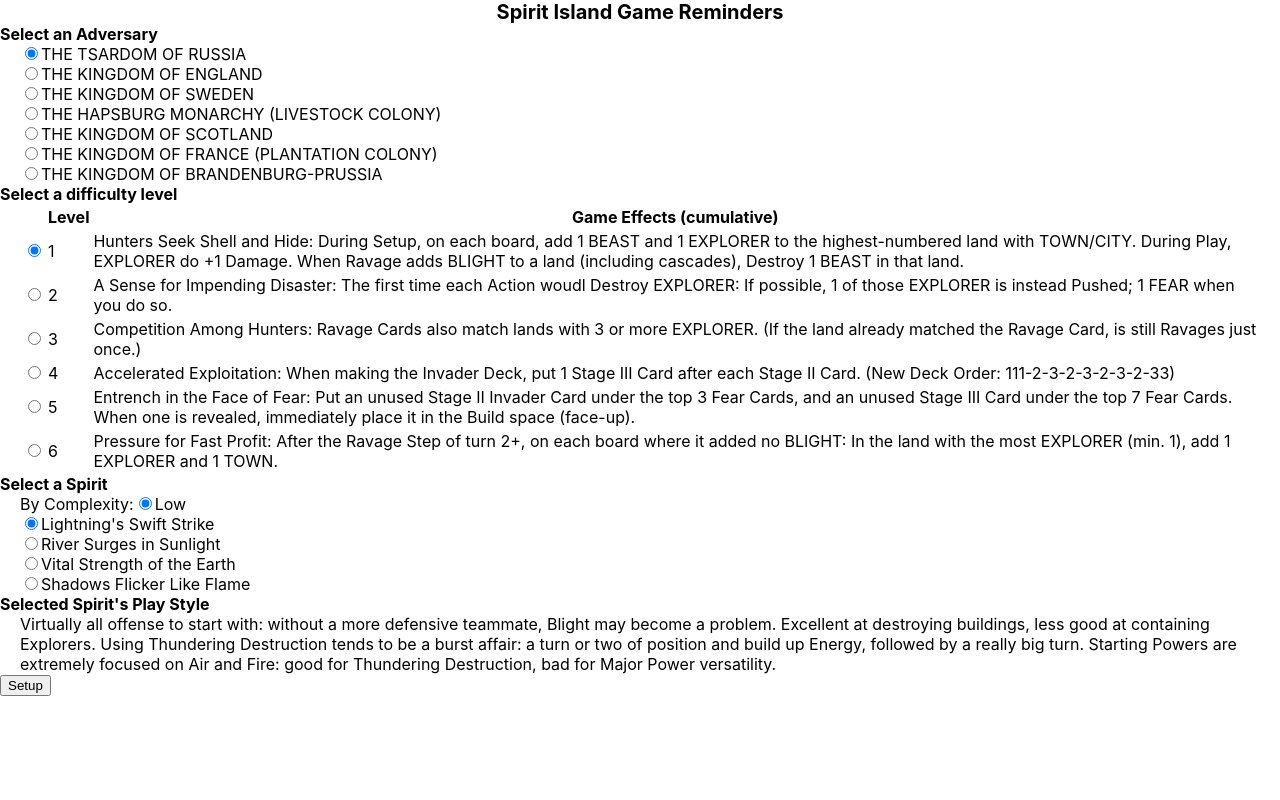
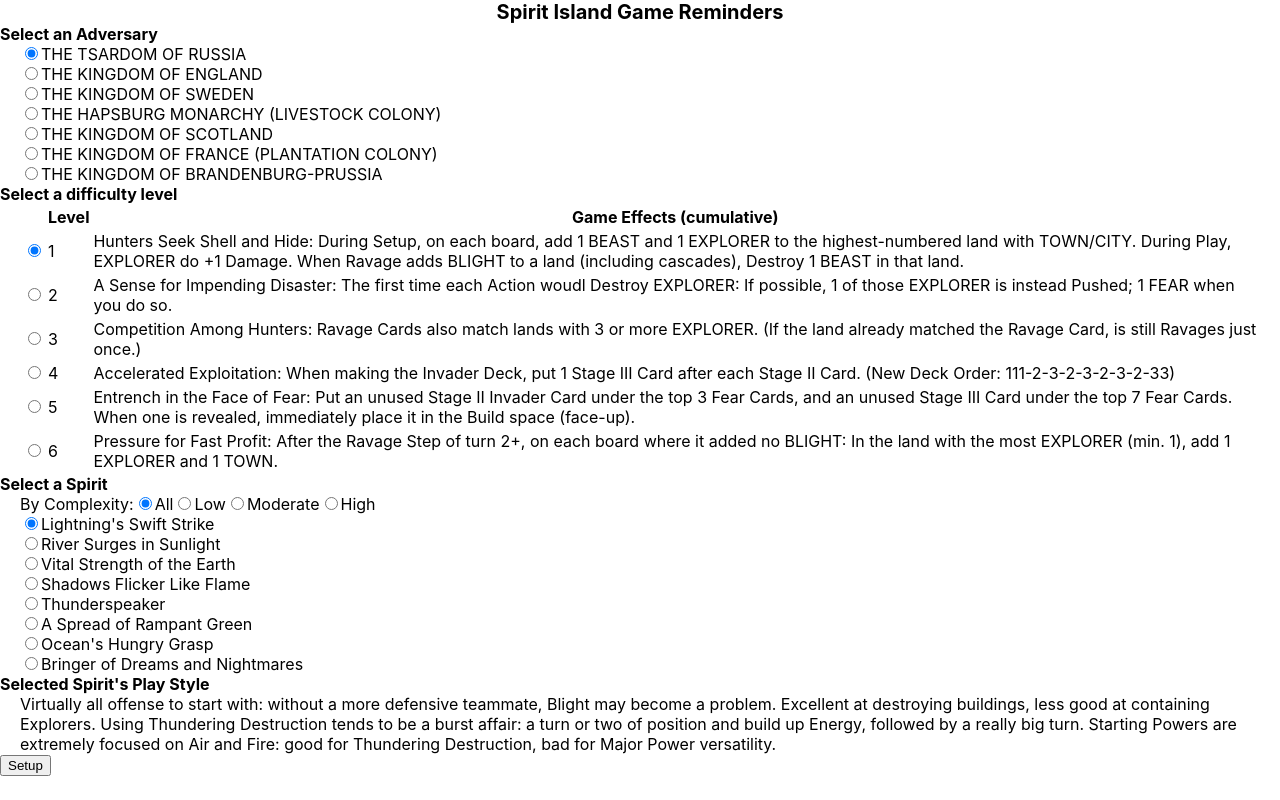
Before and after one commit to khapeterk/SpiritIslandAdversaryReminder, a React (Create React App) app: page / in a window 1280 px wide. Built offline with nearby package versions, Linux system fonts and the light colour scheme.

Commit message:
select spirit complexity fixes

```diff
--- a/src/HomePage.js
+++ b/src/HomePage.js
@@ -1,15 +1,20 @@
+import { useState } from 'react';
 import data from './data';
 import { boldText, RadioButton, pageHeader } from './Reusable';
-import { getSpiritComplexities, getSpiritNames, getSpiritPlayStyle } from './Utils';
+import { getSpiritComplexities, getSpiritNamesForComplexity, getSpiritPlayStyle } from './Utils';
 
 export default function HomePage(props) {
     let { currentLevel, currentAdversary, setCurrentLevel, setCurrentAdversary, incrementAppIndex, selectedSpirit, setSelectedSpirit } = props;
+    const [spiritSelectState, setSpiritSelectState] = useState({ complexity: 'All', names: getSpiritNamesForComplexity('All') });
     const onClickLevel = (e) => { setCurrentLevel(e.target.value) };
     const onClickAdversary = (e) => { setCurrentAdversary(parseInt(e.target.value)) };
     const onClickSpirit = (e) => { setSelectedSpirit(e.target.value) };
+    const onClickComplexity = (e) => {
+        let complexity = e.target.value;
+        setSpiritSelectState({ complexity: complexity, names: getSpiritNamesForComplexity(complexity) });
+    };
     const adversaries = data.adversaries;
     const adversaryNames = adversaries.map(adversary => adversary.Name);
-    const spiritNames = getSpiritNames();
     const complexities = getSpiritComplexities();
     const renderAdversariesRadioButtons = () => {
         return adversaryNames.map((adversary, index) =>
@@ -22,26 +27,16 @@
                 key={index} />
         )
     }
-    const renderSpiritsRadioButtons = () => {
-        return spiritNames.map((name, index) =>
-            <RadioButton
-                onClick={onClickSpirit}
-                group="spirit"
-                value={name}
-                name={name}
-                currentValue={selectedSpirit}
-                key={index} />)
-    }
     return (
         <div>
             {pageHeader("Spirit Island Game Reminders")}
             <div>{boldText("Select an Adversary")}</div>
-            <div style={{ display: 'flex', flexDirection: 'column', padding: '0 20px'}}>
+            <div style={{ display: 'flex', flexDirection: 'column', padding: '0 20px' }}>
                 {renderAdversariesRadioButtons()}
             </div>
             <div>
                 <div>{boldText("Select a difficulty level")}</div>
-                <table style={{padding: '0 20px'}}>
+                <table style={{ padding: '0 20px' }}>
                     <thead>
                         <tr>
                             <th></th>
@@ -87,22 +82,34 @@
             <div>
                 <div>
                     <div>{boldText("Select a Spirit")}</div>
-                    <div style={{padding: '0 20px'}}>
+                    <div style={{ padding: '0 20px' }}>
                         <div>
                             By Complexity:
-                            {complexities.map((complexity) => <RadioButton group="complexity" name={complexity} />)}
+                            {complexities.map((complexity, index) => <RadioButton onClick={onClickComplexity} group="complexity" name={complexity} value={complexity} currentValue={spiritSelectState.complexity} key={index} />)}
                         </div>
                         <div style={{ display: 'flex', flexDirection: 'column' }}>
-                            {renderSpiritsRadioButtons()}
+                            <SpiritsRadioButtons spiritSelectState={spiritSelectState} selectedSpirit={selectedSpirit} onClickSpirit={onClickSpirit} />
                         </div>
                     </div>
                 </div>
                 <div>
                     <div>{boldText("Selected Spirit's Play Style")}</div>
-                    <div style={{padding: '0 20px'}}>{getSpiritPlayStyle(selectedSpirit)}</div>
+                    <div style={{ padding: '0 20px' }}>{getSpiritPlayStyle(selectedSpirit)}</div>
                 </div>
             </div>
             <button onClick={incrementAppIndex}>Setup</button>
         </div>
     )
 }
+
+function SpiritsRadioButtons(props) {
+    const { spiritSelectState, selectedSpirit, onClickSpirit } = props;
+    return spiritSelectState.names.map((name, index) =>
+        <RadioButton
+            onClick={onClickSpirit}
+            group="spirit"
+            value={name}
+            name={name}
+            currentValue={selectedSpirit}
+            key={index} />)
+}
--- a/src/InGamePage.js
+++ b/src/InGamePage.js
@@ -20,8 +20,8 @@
         if (phasesToRender.includes(phaseNames[currentIndex]) || phasesToRender[0] === 'All') {
             return (
                 <>
-                <div>{boldText(selectedSpirit + " Special Rules")}</div>
-                <div style={{padding: '0 20px'}}>{getSpiritSpecialRules(selectedSpirit)}</div>
+                    <div>{boldText(selectedSpirit + " Special Rules")}</div>
+                    <div style={{ padding: '0 20px' }}>{getSpiritSpecialRules(selectedSpirit)}</div>
                 </>
             )
         }
--- a/src/Utils.js
+++ b/src/Utils.js
@@ -19,13 +19,17 @@
 
 function getSpiritComplexities() {
     const complexities = new Set();
-    data.spirits.forEach((spirit) => complexities.add(spirit.Complexity));
+    complexities.add('All');
+    data.spirits.forEach((spirit) => {
+        complexities.add(spirit.Complexity);
+    })
     return Array.from(complexities);
 }
 
-function getSpiritNames() {
-    return data.spirits.map((spirit) => spirit.Name);
+function getSpiritNamesForComplexity(complexity) {
+    return data.spirits.filter((spirit) => spirit.Complexity === complexity || complexity === 'All').map((spirit) => spirit.Name);
 }
+
 
 function getSpiritsMap() {
     const spirits = {}
@@ -55,7 +59,7 @@
     getRandomIndex,
     removeMultipleRandomFromArray,
     getSpiritComplexities,
-    getSpiritNames,
+    getSpiritNamesForComplexity,
     getSpiritSetup,
     getSpiritPlayStyle,
     getSpiritSpecialRulePhases,
--- a/src/data.js
+++ b/src/data.js
@@ -255,6 +255,38 @@
             "Special Rules": "SHADOWS OF THE DAHAN\nWhenever you use a Power, you may pay 1 Energy to target a land with DAHAN regardless of the Power's Range. (Power Cards or your Innate Powers.)",
             SpecialRulePhases: ['Fast Powers', 'Slow Powers', 'Event']
         },
+        {
+            Name: "Thunderspeaker",
+            Setup: "Put 2 PRESENCE on your starting board: 1 in each of the 2 lands with the most DAHAN",
+            "Play Style": "Has a keen interest in where the Dahan are - partly because so many of its starting powers work through them partly because its Presence can move along with them. When picking new Power Cards, it will often want to take good Dahan-centric Powers, but it can also branch out into other areas.",
+            Complexity: "Moderate",
+            "Special Rules": "ALLY OF THE DAHAN\nYour PRESENCE may move with DAHAN. (Whenever a DAHAN moves from 1 of your lands to another land, you may move 1 PRESENCE along with it.)\nSWORN TO VICTORY\nAfter a Ravage Action destroys 1 or more DAHAN, for each DAHAN Destroyed, Destroy 1 of your PRESENCE within 1 RANGE.[1][2]",
+            SpecialRulePhases: ['All']
+        },
+        {
+            Name: "A Spread of Rampant Green",
+            Setup: "Put 2 PRESENCE on your starting board; 1 in the highest-numbered Wetland, and 1 in the Jungle without any DAHAN. (If there is more than 1 such Jungle, you may choose)",
+            "Play Style": "Fairly good at dealing with Towns, but terrible at handling Explorers (who are unfazed by prolific foliage). Can get Presence onto the board faster than most other Spirits. Extra Presence is good for targeting and especially for 'Choke the Land with Green', which can be extremely effective at slowing down invaders. Just be careful not to destroy Sacred Sites needed for Power use.",
+            Complexity: "Moderate",
+            "Special Rules": "CHOKE THE LAND WITH GREEN\nWhenever Invaders would Ravage or Build in a land with your Sacredsiteicon.png, you may prevent it by destroying one of your PRESENCE in that land.\nSTEADY REGENERATION\nWhen adding PRESENCE to the board via Growth, you may optionally use your destroyed PRESENCE. If the island is Healthy, do so freely. If the island is Blighted, doing so costs 1 Energy per destroyed PRESENCE you add.",
+            SpecialRulePhases: ['Growth', 'Ravage', 'Build']
+        },
+        {
+            Name: "Ocean's Hungry Grasp",
+            Setup: "Put 2 PRESENCE onto your starting board: 1 in the Ocean, and 1 in a Coastal land of your choice.",
+            "Play Style": "Extremely good at assaulting the coasts where the Invaders start out strong, but quite weak island - the ocean is not accustomed to affecting events so far ashore. Its Presence shifts in and out like the tide, which can be tricky to manage, but permits re-positioning and tactical retreats or offensives in the hands of a skillful player. Has fairly inexpensive Unique Powers, but the energy gained from drowning Invaders can be necessary in stepping up to more potent Powers.",
+            Complexity: "High",
+            "Special Rules": "OCEAN IN PLAY\nYou may add/move PRESENCE into Oceans, but may not add/move PRESENCE into Inland lands. On boards where you have 1 or more PRESENCE, Oceans are treated as Coastal Wetlands for Spirit Powers/Special Rules and Blighticon.png. You Drown any Invaders or DAHAN moved to those Oceans.\nDROWNING\nDestroy Drowned pieces, placing Drowned Invaders here. At any time you may exchange (X) Health of these Invaders for 1 Energy, where X = number of players. (Ignore modifiers to Invader Health.)",
+            SpecialRulePhases: ['All']
+        },
+        {
+            Name: "Bringer of Dreams and Nightmares",
+            Setup: "Put 2 PRESENCE on your starting board in the highest-numbered Sands.",
+            "Play Style": "With most Spirits, Terror Victories are a backup plan if the main push against the Invaders stalls out for too long, but Bringer turns Fear into a more viable primary strategy. Its transformation of damage & destruction into Fear can turn Major Powers into tremendous sources of terror and panic. However, the only real offense Bringer has is the Dahan fighting back. While it does have some defensive ability, it is fundamentally poor at clearing areas of Invaders.",
+            Complexity: "High",
+            "Special Rules": "TO DREAM A THOUSAND DEATHS\nYour Powers never cause Damage, nor can they Destroy anything other than your own PRESENCE.\nWhen your Powers would Destroy (or deal enough Damage to Destroy) Explorericon.png/Townicon.png/Citiyicon.png, instead generate 0/2/5 Fearicon.png. The Power Pushes all Explorericon.png/Townicon.png it would Destroy.\nNotes: A single Power cannot Destroy a given Invader more than once. Powers that cause Damage via DAHAN are affected just like all others. All effects other than Damage/Destroy work as usual.",
+            SpecialRulePhases: ['All']
+        },
     ]
 }
 
```
